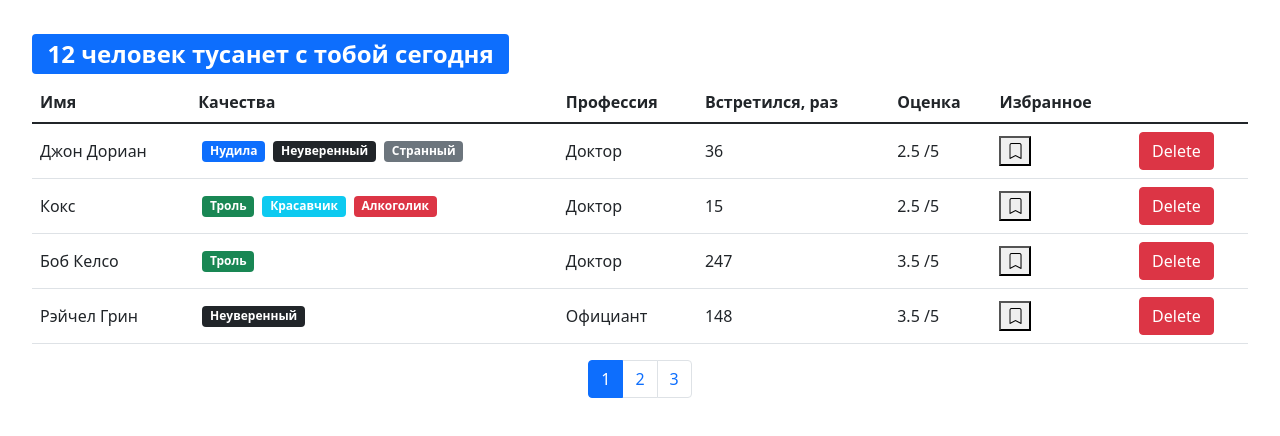
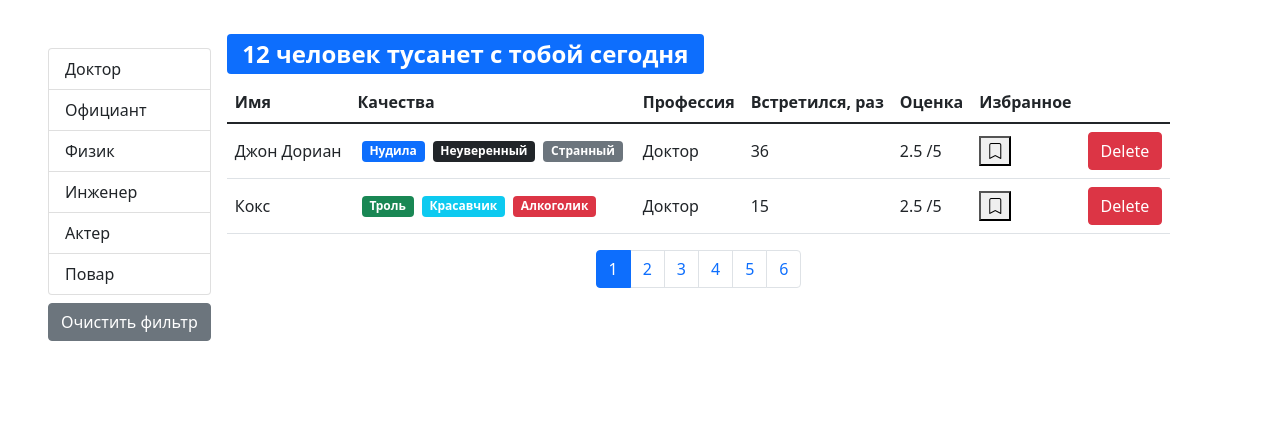
Before and after one commit to MichaelVeselov/react-fast-company, a React (Vite) app: page /users in a window 1280 px wide. Shown: the top 436 px of the page. Built offline with nearby package versions, Linux system fonts and the light colour scheme; the HTML template or start-up script is replaced by a standard one.

Commit message:
home task to lesson 5 - filtering: add filtering + async api

```diff
--- a/src/App.jsx
+++ b/src/App.jsx
@@ -1,16 +1,21 @@
 import './App.css';
 
-import { useState } from 'react';
+import { useState, useEffect } from 'react';
 
 import api from './api';
 
 import Users from './components/Users.jsx';
-import SearchStatus from './components/SearchStatus';
-
-const initialState = api.users.fetchAll();
 
 function App() {
-  const [users, setUsers] = useState(initialState);
+  const [users, setUsers] = useState([]);
+  const [loading, setLoading] = useState(true);
+
+  useEffect(() => {
+    api.users.fetchAll().then((data) => {
+      setUsers(data);
+      setLoading(false);
+    });
+  }, []);
 
   const handleDelete = (userId) => {
     setUsers(users.filter((user) => user._id !== userId));
@@ -30,12 +35,13 @@ function App() {
 
   return (
     <>
-      <SearchStatus length={users.length} />
-      <Users
-        users={users}
-        onDelete={handleDelete}
-        onToggleBookmark={handleToggleBookmark}
-      />
+      {!loading && (
+        <Users
+          users={users}
+          onDelete={handleDelete}
+          onToggleBookmark={handleToggleBookmark}
+        />
+      )}
     </>
   );
 }
--- /dev/null
+++ b/src/api/fake.api/professions.api.js
@@ -0,0 +1,26 @@
+export const professionsObject = {
+  doctor: { _id: '67rdca3eeb7f6fgeed471818', name: 'Доктор' },
+  waiter: { _id: '67rdca3eeb7f6fgeed471820', name: 'Официант' },
+  physics: { _id: '67rdca3eeb7f6fgeed471814', name: 'Физик' },
+  engineer: { _id: '67rdca3eeb7f6fgeed471822', name: 'Инженер' },
+  actor: { _id: '67rdca3eeb7f6fgeed471824', name: 'Актер' },
+  cook: { _id: '67rdca3eeb7f6fgeed471829', name: 'Повар' },
+};
+const professions = [
+  { _id: '67rdca3eeb7f6fgeed471818', name: 'Доктор' },
+  { _id: '67rdca3eeb7f6fgeed471820', name: 'Официант' },
+  { _id: '67rdca3eeb7f6fgeed471814', name: 'Физик' },
+  { _id: '67rdca3eeb7f6fgeed471822', name: 'Инженер' },
+  { _id: '67rdca3eeb7f6fgeed471824', name: 'Актер' },
+  { _id: '67rdca3eeb7f6fgeed471829', name: 'Повар' },
+];
+
+const fetchAll = () =>
+  new Promise((resolve) => {
+    window.setTimeout(() => resolve(professions), 1000);
+  });
+
+// eslint-disable-next-line
+export default {
+  fetchAll,
+};
--- a/src/api/fake.api/user.api.js
+++ b/src/api/fake.api/user.api.js
@@ -1,131 +1,155 @@
-const professions = {
-    doctor: { _id: "67rdca3eeb7f6fgeed471818", name: "Доктор" },
-    waiter: { _id: "67rdca3eeb7f6fgeed471820", name: "Официант" },
-    physics: { _id: "67rdca3eeb7f6fgeed471814", name: "Физик" },
-    engineer: { _id: "67rdca3eeb7f6fgeed471822", name: "Инженер" },
-    actor: { _id: "67rdca3eeb7f6fgeed471824", name: "Актер" },
-    cook: { _id: "67rdca3eeb7f6fgeed471829", name: "Повар" }
-}
+import { professionsObject as professions } from './professions.api';
+
 const qualities = {
-    tedious: { _id: "67rdca3eeb7f6fgeed471198", name: "Нудила", color: "primary" },
-    strange: { _id: "67rdca3eeb7f6fgeed471100", name: "Странный", color: "secondary" },
-    buller: { _id: "67rdca3eeb7f6fgeed4711012", name: "Троль", color: "success" },
-    alcoholic: { _id: "67rdca3eeb7f6fgeed471101", name: "Алкоголик", color: "danger" },
-    handsome: { _id: "67rdca3eeb7f6fgeed471102", name: "Красавчик", color: "info" },
-    uncertain: { _id: "67rdca3eeb7f6fgeed471103", name: "Неуверенный", color: "dark" },
-
-}
+  tedious: {
+    _id: '67rdca3eeb7f6fgeed471198',
+    name: 'Нудила',
+    color: 'primary',
+  },
+  strange: {
+    _id: '67rdca3eeb7f6fgeed471100',
+    name: 'Странный',
+    color: 'secondary',
+  },
+  buller: {
+    _id: '67rdca3eeb7f6fgeed4711012',
+    name: 'Троль',
+    color: 'success',
+  },
+  alcoholic: {
+    _id: '67rdca3eeb7f6fgeed471101',
+    name: 'Алкоголик',
+    color: 'danger',
+  },
+  handsome: {
+    _id: '67rdca3eeb7f6fgeed471102',
+    name: 'Красавчик',
+    color: 'info',
+  },
+  uncertain: {
+    _id: '67rdca3eeb7f6fgeed471103',
+    name: 'Неуверенный',
+    color: 'dark',
+  },
+};
 
 const users = [
   {
-        _id: "67rdca3eeb7f6fgeed471815",
-        name: "Джон Дориан",
+    _id: '67rdca3eeb7f6fgeed471815',
+    name: 'Джон Дориан',
     profession: professions.doctor,
     qualities: [qualities.tedious, qualities.uncertain, qualities.strange],
     completedMeetings: 36,
     rate: 2.5,
-        bookmark: false
+    bookmark: false,
   },
   {
-        _id: "67rdca3eeb7f6fgeed471816",
-        name: "Кокс",
+    _id: '67rdca3eeb7f6fgeed471816',
+    name: 'Кокс',
     profession: professions.doctor,
     qualities: [qualities.buller, qualities.handsome, qualities.alcoholic],
     completedMeetings: 15,
     rate: 2.5,
-        bookmark: false
+    bookmark: false,
   },
   {
-        _id: "67rdca3eeb7f6fgeed471817",
-        name: "Боб Келсо",
+    _id: '67rdca3eeb7f6fgeed471817',
+    name: 'Боб Келсо',
     profession: professions.doctor,
     qualities: [qualities.buller],
     completedMeetings: 247,
     rate: 3.5,
-        bookmark: false
+    bookmark: false,
   },
   {
-        _id: "67rdca3eeb7f6fgeed471818",
-        name: "Рэйчел Грин",
+    _id: '67rdca3eeb7f6fgeed471818',
+    name: 'Рэйчел Грин',
     profession: professions.waiter,
     qualities: [qualities.uncertain],
     completedMeetings: 148,
     rate: 3.5,
-        bookmark: false
+    bookmark: false,
   },
   {
-        _id: "67rdca3eeb7f6fgeed471819",
-        name: "Шелдон Купер",
+    _id: '67rdca3eeb7f6fgeed471819',
+    name: 'Шелдон Купер',
     profession: professions.physics,
     qualities: [qualities.strange, qualities.tedious],
     completedMeetings: 37,
     rate: 4.6,
-        bookmark: false
+    bookmark: false,
   },
   {
-        _id: "67rdca3eeb7f6fgeed471820",
-        name: "Леонард Хофстедтер",
+    _id: '67rdca3eeb7f6fgeed471820',
+    name: 'Леонард Хофстедтер',
     profession: professions.physics,
     qualities: [qualities.strange, qualities.uncertain],
     completedMeetings: 147,
     rate: 3.5,
-        bookmark: false
+    bookmark: false,
   },
   {
-        _id: "67rdca3eeb7f6fgeed471821",
-        name: "Говард Воловиц",
+    _id: '67rdca3eeb7f6fgeed471821',
+    name: 'Говард Воловиц',
     profession: professions.engineer,
     qualities: [qualities.strange, qualities.tedious],
     completedMeetings: 72,
     rate: 3.5,
-        bookmark: false
+    bookmark: false,
   },
   {
-        _id: "67rdca3eeb7f6fgeed471822",
-        name: "Никола Тесла",
+    _id: '67rdca3eeb7f6fgeed471822',
+    name: 'Никола Тесла',
     profession: professions.engineer,
     qualities: [qualities.handsome],
     completedMeetings: 72,
     rate: 5,
-        bookmark: false
+    bookmark: false,
   },
   {
-        _id: "67rdca3eeb7f6fgeed471823",
-        name: "Моника Геллер",
+    _id: '67rdca3eeb7f6fgeed471823',
+    name: 'Моника Геллер',
     profession: professions.cook,
     qualities: [qualities.strange, qualities.uncertain],
     completedMeetings: 17,
     rate: 4.5,
-        bookmark: false
+    bookmark: false,
   },
   {
-        _id: "67rdca3eeb7f6fgeed471824",
-        name: "Рататуй",
+    _id: '67rdca3eeb7f6fgeed471824',
+    name: 'Рататуй',
     profession: professions.cook,
     qualities: [qualities.handsome, qualities.buller],
     completedMeetings: 17,
     rate: 4.5,
-        bookmark: false
+    bookmark: false,
   },
   {
-        _id: "67rdca3eeb7f6fgeed47181f",
-        name: "Джоуи Триббиани",
+    _id: '67rdca3eeb7f6fgeed47181f',
+    name: 'Джоуи Триббиани',
     profession: professions.actor,
     qualities: [qualities.uncertain, qualities.strange],
     completedMeetings: 434,
     rate: 3.5,
-        bookmark: false
+    bookmark: false,
   },
   {
-        _id: "67rdca3eeb7f6fgeed47181r",
-        name: "Брэд Питт",
+    _id: '67rdca3eeb7f6fgeed47181r',
+    name: 'Брэд Питт',
     profession: professions.actor,
     qualities: [qualities.handsome],
     completedMeetings: 434,
     rate: 5,
-        bookmark: false
+    bookmark: false,
   },
-]
-export function fetchAll() {
-    return users
-}
+];
+
+const fetchAll = () =>
+  new Promise((resolve) => {
+    window.setTimeout(() => resolve(users), 500);
+  });
+
+// eslint-disable-next-line
+export default {
+  fetchAll,
+};
--- /dev/null
+++ b/src/components/GroupList.jsx
@@ -0,0 +1,42 @@
+import PropTypes from 'prop-types';
+
+const GroupList = (props) => {
+  const { items, valueProperty, contentProperty, selectedItem, onItemSelect } =
+    props;
+
+  return (
+    <ul className='list-group'>
+      {Object.keys(items).map((key) => {
+        const currentItem = items[key];
+
+        const activeClass = currentItem === selectedItem ? 'active' : '';
+
+        return (
+          <li
+            key={currentItem[valueProperty]}
+            className={`list-group-item ${activeClass}`}
+            role='button'
+            onClick={() => onItemSelect(currentItem)}
+          >
+            {currentItem[contentProperty]}
+          </li>
+        );
+      })}
+    </ul>
+  );
+};
+
+GroupList.defaultProps = {
+  valueProperty: '_id',
+  contentProperty: 'name',
+};
+
+GroupList.propTypes = {
+  items: PropTypes.oneOfType([PropTypes.object, PropTypes.array]).isRequired,
+  valueProperty: PropTypes.string.isRequired,
+  contentProperty: PropTypes.string.isRequired,
+  selectedItem: PropTypes.object,
+  onItemSelect: PropTypes.func.isRequired,
+};
+
+export default GroupList;
--- a/src/components/Pagination.jsx
+++ b/src/components/Pagination.jsx
@@ -14,7 +14,7 @@ const Pagination = (props) => {
     <nav>
       <ul className='pagination justify-content-center'>
         {pages.map((page) => {
-          const activeClass = page === currentPage ? ' active' : '';
+          const activeClass = page === currentPage ? 'active' : '';
           return (
             <li className={`page-item ${activeClass}`} key={`page_${page}`}>
               <button className='page-link' onClick={() => onPageChange(page)}>
--- a/src/components/Users.jsx
+++ b/src/components/Users.jsx
@@ -1,18 +1,50 @@
-import { useState } from 'react';
+import { useState, useEffect } from 'react';
 import PropTypes from 'prop-types';
+
+import { isEqual } from 'lodash';
 
 import { paginate } from '../utils/paginate';
 
+import api from '../api';
+
+import SearchStatus from './SearchStatus';
+import GroupList from './GroupList';
 import User from './User';
 import Pagination from './Pagination';
 
 const Users = (props) => {
-  const { users, ...rest } = props;
+  const { users: allUsers, ...rest } = props;
 
+  const [professions, setProfessions] = useState([]);
+  const [selectedProfession, setSelectedProfession] = useState(null);
   const [currentPage, setCurrentPage] = useState(1);
+  const [loading, setLoading] = useState(true);
 
-  const userCount = users.length;
-  const pageSize = 4;
+  useEffect(() => {
+    api.professions.fetchAll().then((data) => {
+      setProfessions(data);
+      setLoading(false);
+    });
+  }, []);
+
+  useEffect(() => {
+    setCurrentPage(1);
+  }, [selectedProfession]);
+
+  const handleProfessionSelect = (item) => {
+    setSelectedProfession(item);
+  };
+
+  const filteredUsers = selectedProfession
+    ? allUsers.filter((user) => isEqual(user.profession, selectedProfession))
+    : allUsers;
+
+  const clearFilter = () => {
+    setSelectedProfession(null);
+  };
+
+  const userCount = filteredUsers.length;
+  const pageSize = 2;
 
   if (currentPage > Math.ceil(userCount / pageSize)) {
     setCurrentPage((currentPage) => currentPage - 1);
@@ -22,10 +54,24 @@ const Users = (props) => {
     setCurrentPage(pageIndex);
   };
 
-  const userCrop = paginate(users, currentPage, pageSize);
+  const userCrop = paginate(filteredUsers, currentPage, pageSize);
 
   return (
-    <>
+    <div className='d-flex'>
+      {!loading && Object.keys(professions).length !== 0 && (
+        <div className='d-flex flex-column flex-shrink-0 p-3'>
+          <GroupList
+            items={professions}
+            selectedItem={selectedProfession}
+            onItemSelect={handleProfessionSelect}
+          />
+          <button className='btn btn-secondary mt-2' onClick={clearFilter}>
+            Очистить фильтр
+          </button>
+        </div>
+      )}
+      <div className='d-flex flex-column'>
+        <SearchStatus length={userCount} />
         {userCount > 0 && (
           <table className='table align-middle'>
             <thead>
@@ -46,13 +92,16 @@ const Users = (props) => {
             </tbody>
           </table>
         )}
+        <div className='d-flex justify-content-center'>
           <Pagination
             itemCount={userCount}
             pageSize={pageSize}
             currentPage={currentPage}
             onPageChange={handlePageChange}
           />
-    </>
+        </div>
+      </div>
+    </div>
   );
 };
 
```
Also changed, not shown: src/api/index.js (+9 -4 lines). Lines whose indentation alone changed are shown as unchanged.
